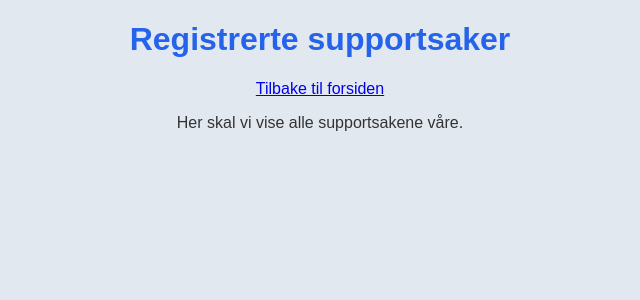
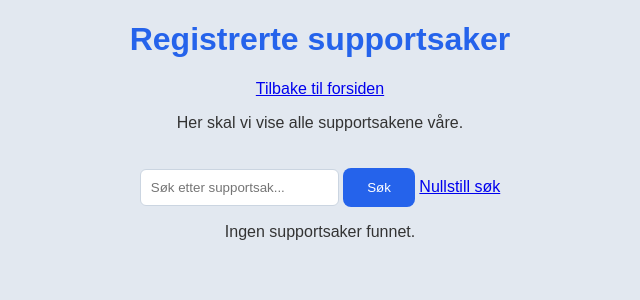
Before and after one commit to Gooba-js/ai-support-portal, a Flask app: page /tickets in a window 1280 px wide. Shown: the top 300 px of the page, without its empty margins (320-960 px from the left). Run offline with Flask 3, Linux system fonts and the light colour scheme; data that the repository does not hold is empty.

Commit message:
Add ticket search functionality

```diff
--- a/app.py
+++ b/app.py
@@ -49,6 +49,8 @@ def support():
 
 @app.route("/tickets", methods=["GET", "POST"])
 def tickets():
+    search = request.args.get("search", "")
+
     if request.method == "POST":
         status = request.form.get("status")
         ticket_id = request.form.get("ticket_id")
@@ -79,7 +81,16 @@ def tickets():
 
 
     connection = sqlite3.connect("support.db")
-    tickets = connection.execute("SELECT * FROM tickets ORDER BY id DESC").fetchall()
+    if search:
+        tickets = connection.execute(
+            "SELECT * FROM tickets WHERE title LIKE ? ORDER BY id DESC",
+            (f"%{search}%",)
+        ).fetchall()
+    else:
+        tickets = connection.execute(
+            "SELECT * FROM tickets ORDER BY id DESC"
+        ).fetchall()
+
     connection.close()
 
     return render_template("tickets.html", tickets=tickets)
--- a/templates/tickets.html
+++ b/templates/tickets.html
@@ -10,6 +10,11 @@
     <h1>Registrerte supportsaker</h1>
     <a href="{{ url_for('home') }}">Tilbake til forsiden</a>
     <p>Her skal vi vise alle supportsakene våre.</p>
+    <form method="GET">
+    <input type="text" name="search" value="{{ request.args.get('search', '') }}" placeholder="Søk etter supportsak...">
+    <button type="submit">Søk</button>
+    <a href="{{ url_for('tickets') }}">Nullstill søk</a>
+    </form>
 
     {% for ticket in tickets %}
         <div class="ticket-card">
@@ -40,6 +45,8 @@
                 <button type="submit">Lagre status</button>
             </form>
         </div>
+    {% else %}
+        <p>Ingen supportsaker funnet.</p>
     {% endfor %}
 
 </body>
```
